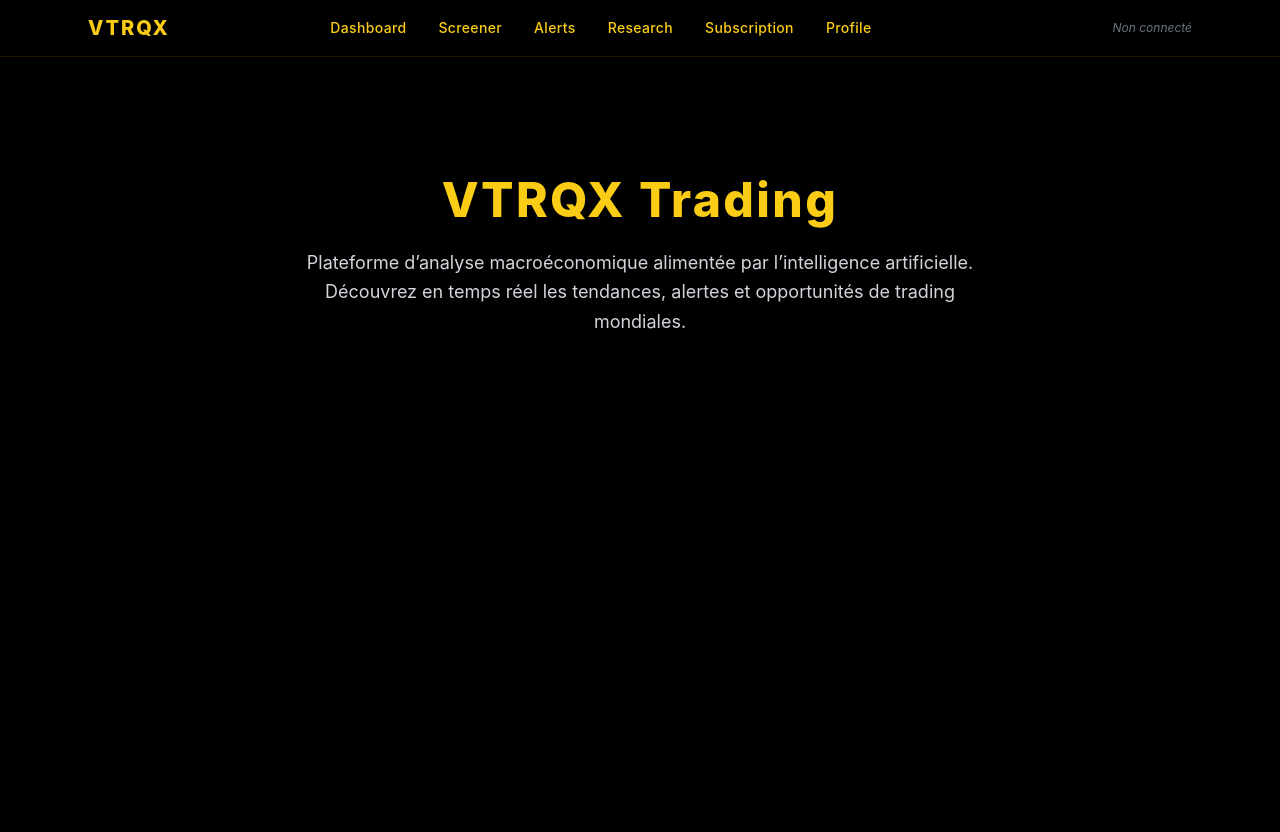
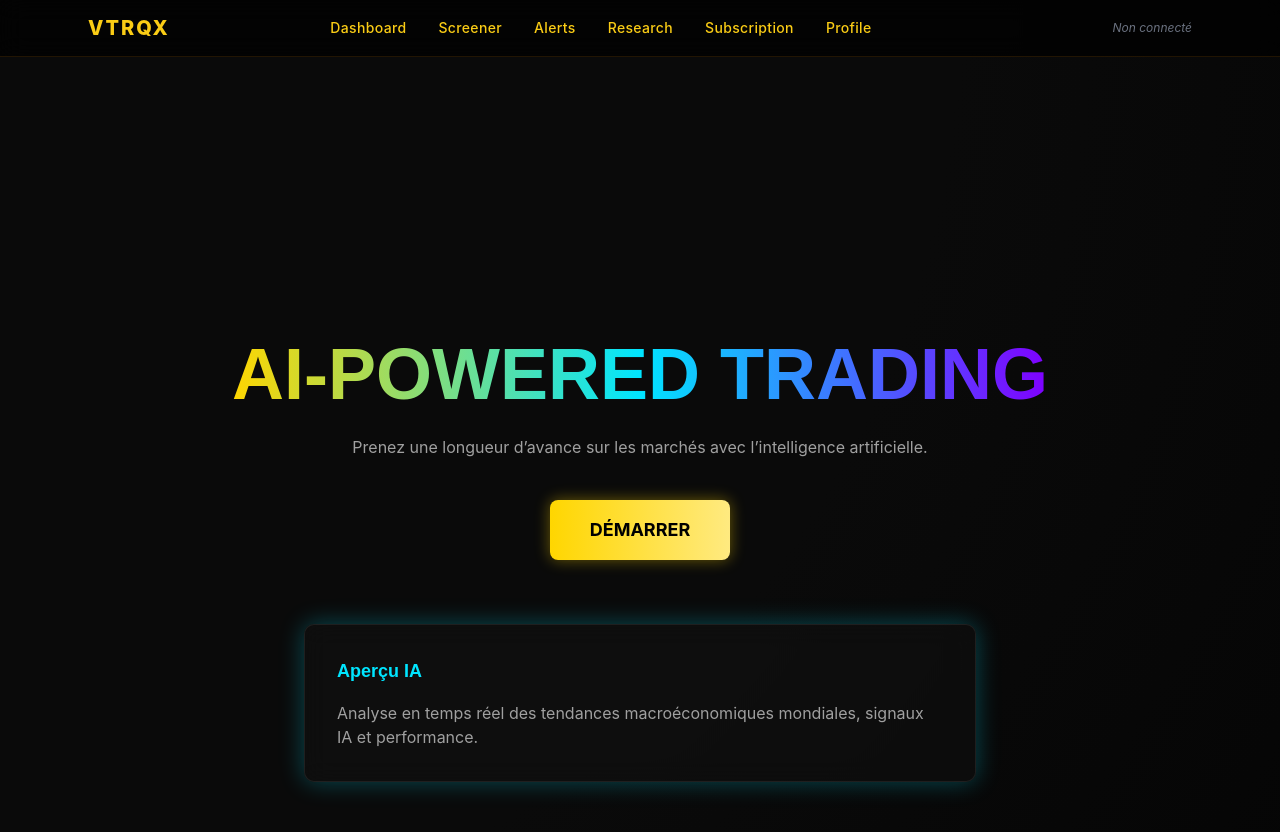
Before and after one commit to edmju/vtrqxtrading-next, a Next.js app: page / in a window 1280 px wide. Shown: the top 832 px of the page. Before the commit the page ends 800 px from the top, so only its background shows below. Built offline with nearby package versions, Linux system fonts and the light colour scheme; no server answers.

Commit message:
ui performé mac/vs/gh desktop

```diff
--- a/src/app/components/Header.tsx
+++ b/src/app/components/Header.tsx
@@ -2,18 +2,11 @@
 
 import Link from "next/link";
 import { usePathname, useRouter } from "next/navigation";
-import { useEffect, useState, MouseEvent } from "react";
+import { useEffect, useState } from "react";
 import { useSession } from "next-auth/react";
 
-interface CustomSession {
-  user?: {
-    email?: string;
-    hasActiveSub?: boolean;
-  };
-}
-
 export default function Header() {
-  const { data: session } = useSession() as { data: CustomSession | null };
+  const { data: session } = useSession();
   const pathname = usePathname();
   const router = useRouter();
   const [notice, setNotice] = useState<string | null>(null);
@@ -24,9 +17,9 @@ export default function Header() {
     return () => clearTimeout(timer);
   }, [notice]);
 
-  const handleProtectedClick = (e: MouseEvent<HTMLAnchorElement>) => {
+  const handleProtectedClick: React.MouseEventHandler<HTMLAnchorElement> = (e) => {
     const hasSession = !!session?.user?.email;
-    const hasSub = !!session?.user?.hasActiveSub;
+    const hasSub = (session as any)?.user?.hasActiveSub === true;
     if (!hasSession) {
       e.preventDefault();
       setNotice("Vous devez vous connecter pour accéder à cette page.");
@@ -46,9 +39,9 @@ export default function Header() {
       onClick={p.protected ? handleProtectedClick : undefined}
       className={`px-3 text-sm font-medium tracking-wide ${
         pathname === p.href
-          ? "text-yellow-300 underline underline-offset-4"
-          : "text-yellow-400 hover:text-yellow-200"
-      } transition-all duration-200`}
+          ? "text-neon-yellow underline underline-offset-4"
+          : "text-text-primary hover:text-neon-cyan"
+      } transition-all duration-300`}
     >
       {p.label}
     </Link>
@@ -56,13 +49,13 @@ export default function Header() {
 
   return (
     <>
-      <header className="w-full border-b border-yellow-700/20 bg-black/70 backdrop-blur-md fixed top-0 left-0 z-50">
-        <div className="max-w-6xl mx-auto flex items-center justify-between h-14 px-6">
-          <Link href="/" className="text-yellow-400 font-extrabold tracking-widest text-xl">
+      <header className="fixed top-0 left-0 w-full z-50 bg-black/30 backdrop-blur-md border-b border-yellow-700/20 shadow-yellow">
+        <div className="max-w-6xl mx-auto flex items-center justify-between h-16 px-6">
+          <Link href="/" className="text-neon-yellow font-extrabold tracking-widest text-xl glow-text font-orbitron">
             VTRQX
           </Link>
 
-          <nav className="flex items-center gap-2">
+          <nav className="flex items-center gap-4 font-inter">
             <LinkItem href="/dashboard" label="Dashboard" protected />
             <LinkItem href="/screener" label="Screener" protected />
             <LinkItem href="/alerts" label="Alerts" protected />
@@ -73,7 +66,7 @@ export default function Header() {
 
           <div className="text-xs text-gray-400 min-w-[160px] text-right">
             {session?.user?.email ? (
-              <span className="text-yellow-300">{session.user.email}</span>
+              <span className="text-neon-cyan">{session.user.email}</span>
             ) : (
               <span className="text-gray-500 italic">Non connecté</span>
             )}
@@ -82,7 +75,7 @@ export default function Header() {
       </header>
 
       {notice && (
-        <div className="fixed top-16 left-1/2 -translate-x-1/2 bg-yellow-500 text-black px-4 py-2 rounded-lg shadow-lg z-50 animate-pulse">
+        <div className="fixed top-16 left-1/2 -translate-x-1/2 bg-neon-yellow text-black px-4 py-2 rounded-lg shadow-yellow z-50 animate-pulse">
           {notice}
         </div>
       )}
--- a/src/app/globals.css
+++ b/src/app/globals.css
@@ -2,28 +2,44 @@
 @tailwind components;
 @tailwind utilities;
 
-html, body {
-  height: 100%;
-  background-color: #000;
-  color-scheme: dark;
-  margin: 0;
-  padding: 0;
-  overflow-y: auto;
+body {
+  background: radial-gradient(circle at top left, #0A0A0A 60%, #050505 100%);
+  color: #E6E6E6;
   font-family: 'Inter', sans-serif;
 }
 
-/* Animation pour la notification */
-@keyframes fadeInOut {
-  0% { opacity: 0; transform: translateY(-10px); }
-  10%, 90% { opacity: 1; transform: translateY(0); }
-  100% { opacity: 0; transform: translateY(-10px); }
-}
-.animate-fadeInOut {
-  animation: fadeInOut 3s ease-in-out forwards;
+.glass {
+  background: rgba(20, 20, 20, 0.4);
+  backdrop-filter: blur(12px);
+  border: 1px solid rgba(255, 255, 255, 0.08);
+  border-radius: 10px;
 }
 
-/* Scroll doux et invisible */
-*::-webkit-scrollbar {
+.glow-text {
+  text-shadow: 0 0 10px rgba(255, 214, 0, 0.6);
+}
+
+.gradient-title {
+  background: linear-gradient(90deg, #FFD600, #00E5FF, #7F00FF);
+  -webkit-background-clip: text;
+  -webkit-text-fill-color: transparent;
+}
+
+button.cta {
+  background: linear-gradient(90deg, #FFD600, #FFEA80);
+  color: #000;
+  font-weight: bold;
+  border-radius: 8px;
+  box-shadow: 0 0 15px rgba(255,214,0,0.4);
+  transition: all 0.2s ease;
+}
+
+button.cta:hover {
+  transform: scale(1.05);
+  box-shadow: 0 0 25px rgba(255,214,0,0.6);
+}
+
+::-webkit-scrollbar {
   width: 0;
   height: 0;
 }
--- a/src/app/layout.tsx
+++ b/src/app/layout.tsx
@@ -6,10 +6,10 @@ import { SessionProvider } from "next-auth/react";
 export default function RootLayout({ children }: { children: React.ReactNode }) {
   return (
     <html lang="fr">
-      <body>
+      <body className="bg-dark-bg text-text-primary overflow-x-hidden">
         <SessionProvider>
           <Header />
-          <div className="page-shell">{children}</div>
+          <div className="page-shell min-h-screen pt-20">{children}</div>
         </SessionProvider>
       </body>
     </html>
--- a/src/app/page.tsx
+++ b/src/app/page.tsx
@@ -1,11 +1,20 @@
 export default function Home() {
   return (
-    <main className="text-center py-24">
-      <h1 className="text-5xl font-extrabold text-yellow-400 mb-6 tracking-wider">VTRQX Trading</h1>
-      <p className="text-lg text-gray-300 max-w-2xl mx-auto leading-relaxed">
-        Plateforme d’analyse macroéconomique alimentée par l’intelligence artificielle.<br />
-        Découvrez en temps réel les tendances, alertes et opportunités de trading mondiales.
+    <main className="min-h-screen flex flex-col justify-center items-center text-center px-6">
+      <h1 className="text-6xl md:text-7xl font-extrabold gradient-title font-orbitron mb-6">
+        AI-POWERED TRADING
+      </h1>
+      <p className="text-text-secondary max-w-xl leading-relaxed mb-10 font-inter">
+        Prenez une longueur d’avance sur les marchés avec l’intelligence artificielle.
       </p>
+      <button className="cta px-10 py-4 text-lg">DÉMARRER</button>
+
+      <div className="mt-16 glass p-8 rounded-xl shadow-glow w-full max-w-2xl text-left">
+        <h2 className="text-neon-cyan mb-4 text-lg font-semibold font-orbitron">Aperçu IA</h2>
+        <p className="text-text-secondary font-inter">
+          Analyse en temps réel des tendances macroéconomiques mondiales, signaux IA et performance.
+        </p>
+      </div>
     </main>
   );
 }
--- a/tailwind.config.js
+++ b/tailwind.config.js
@@ -1,15 +1,26 @@
 /** @type {import('tailwindcss').Config} */
 module.exports = {
-  content: [
-    "./src/**/*.{js,ts,jsx,tsx}",
-  ],
+  content: ["./src/**/*.{js,ts,jsx,tsx}"],
   theme: {
     extend: {
       colors: {
-        "brand-yellow": "#FFD600",
+        'dark-bg': '#0A0A0A',
+        'neon-yellow': '#FFD600',
+        'neon-cyan': '#00E5FF',
+        'neon-purple': '#7F00FF',
+        'text-primary': '#E6E6E6',
+        'text-secondary': '#A0A0A0',
       },
       boxShadow: {
-        glow: "0 0 10px rgba(255, 214, 0, 0.3)",
+        glow: '0 0 25px rgba(0,229,255,0.3)',
+        yellow: '0 0 25px rgba(255,214,0,0.3)',
+      },
+      backdropBlur: {
+        xs: '4px',
+      },
+      fontFamily: {
+        orbitron: ['Orbitron', 'sans-serif'],
+        inter: ['Inter', 'sans-serif'],
       },
     },
   },
```
